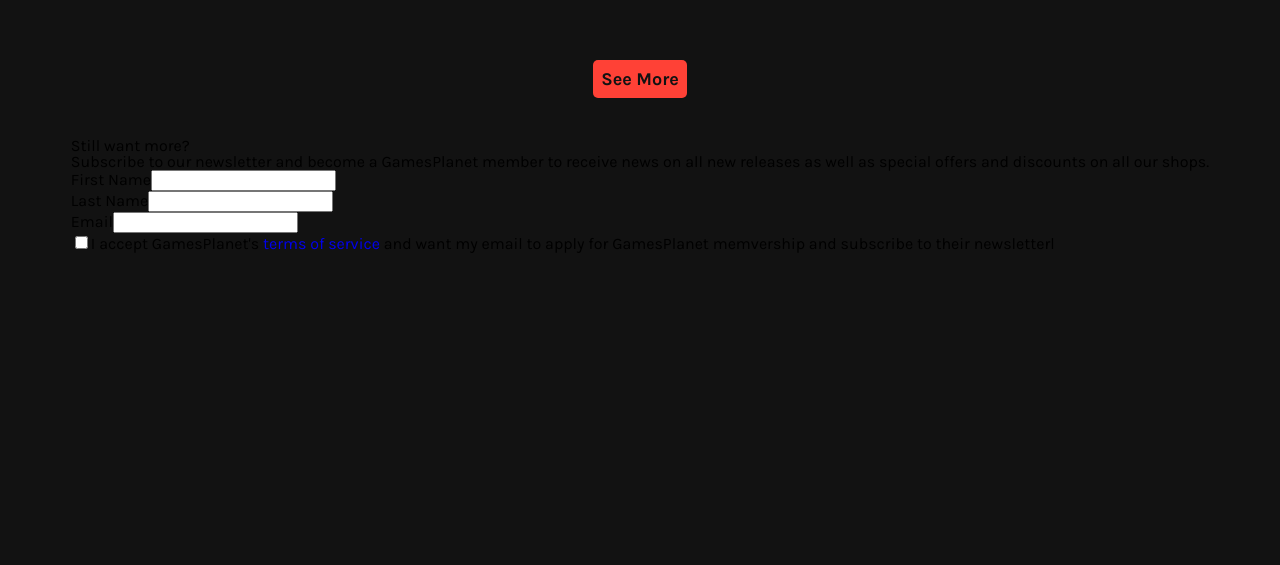
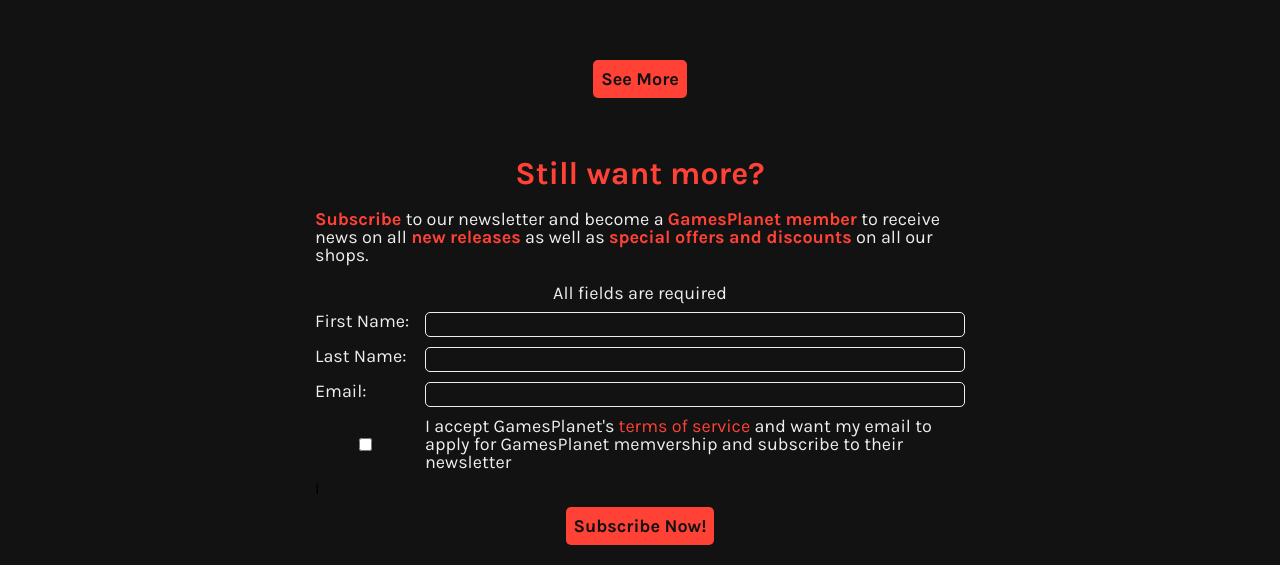
Before and after one commit to bofmar/game_store, a React (Vite) app in the folder client/: page / in a window 1280 px wide. Shown: the part 1294-1859 px from the top of the page. Before the commit the page ends 1547 px from the top, so only its background shows below. Built offline with nearby package versions, Linux system fonts and the light colour scheme; no server answers.

Commit message:
Style the subscribe section

```diff
--- a/client/src/components/Home.tsx
+++ b/client/src/components/Home.tsx
@@ -96,22 +96,24 @@ export default function Home() {
 				<h2>Still want more?</h2>
 				<p><span>Subscribe</span> to our newsletter and become a <span>GamesPlanet member</span> to receive news on all <span>new releases</span> as well as <span>special offers and discounts</span> on all our shops.</p>
 				<form className='home-sub-form'>
+					<p>All fields are required</p>
 					<div>
-						<label htmlFor='name'>First Name</label>
-						<input type='text' name='name' id='name' />
+						<label htmlFor='name' className='white-label'>First Name:</label>
+						<input type='text' name='name' id='name' required className='dark-input'/>
 					</div>
 					<div>
-						<label htmlFor='lastName'>Last Name</label>
-						<input type='text' name='lastName' id='lastName' />
+						<label htmlFor='lastName' className='white-label'>Last Name:</label>
+						<input type='text' name='lastName' id='lastName' required className='dark-input'/>
 					</div>
 					<div>
-						<label htmlFor='email'>Email</label>
-						<input type='email' name='email' id='email' />
+						<label htmlFor='email' className='white-label'>Email:</label>
+						<input type='email' name='email' id='email' required className='dark-input'/>
 					</div>
 					<div>
-						<input type='checkbox' name='tos' id='tos' value='accept'/>
-						<label htmlFor='tos'>I accept GamesPlanet's <a href='#'>terms of service</a> and want my email to apply for GamesPlanet memvership and subscribe to their newsletter</label>l
+						<input type='checkbox' name='tos' id='tos' value='accept'required/>
+						<label htmlFor='tos' className='white-label'>I accept GamesPlanet's <a href='#'>terms of service</a> and want my email to apply for GamesPlanet memvership and subscribe to their newsletter</label>l
 					</div>
+					<button className='orange-button'>Subscribe Now!</button>
 				</form>
 			</section>
 		</div>
--- a/client/src/styles/styles.css
+++ b/client/src/styles/styles.css
@@ -60,6 +60,19 @@ button {
 	background-color: #dd3146;
 }
 
+.dark-input {
+	background-color: var(--primary-color);
+	border: 1px solid var(--off-white);
+	border-radius: 5px;
+	text-indent: 0.5rem;
+	color: var(--off-white);
+	font-size: var(--normal-text-size);
+}
+
+.white-label{
+	color: var(--off-white);
+	font-size: var(--normal-text-size);
+}
 /* * * * * * * *
 	2.NAVBAR
 * * * * * * * */
@@ -338,6 +351,62 @@ nav {
 }
 
 /* * * * * * * *
+ 4.3.SUBSCRIBE
+* * * * * * * */
+
+.home-subscribe-section {
+	display: flex;
+	flex-direction: column;
+	gap: 20px;
+	max-width: 650px;
+	padding: 20px;
+}
+
+.home-subscribe-section > h2 {
+	color: var(--secondary-color);
+	font-weight: bold;
+	font-size: var(--bigest-text-size);
+	text-align: center;
+}
+
+.home-subscribe-section p {
+	color: var(--off-white);
+	font-size: var(--normal-text-size);
+}
+
+.home-subscribe-section span {
+	color: var(--secondary-color);
+	font-weight: bold;
+}
+
+.home-sub-form {
+	display: flex;
+	flex-direction: column;
+	gap: 10px;
+	align-items: center;
+}
+
+.home-sub-form > div {
+	width: 100%;
+	display: grid;
+	grid-template-columns: 100px 1fr;
+	gap: 10px;
+}
+
+.home-sub-form a {
+	color: var(--secondary-color);
+}
+
+.home-sub-form a:hover,
+.home-sub-form a:focus {
+	text-decoration: underline;
+}
+
+.home-sub-form input[type=checkbox] {
+	justify-self: center;
+	align-self: center;
+}
+/* * * * * * * *
    5.GAME CARD
 * * * * * * * */
 
```
